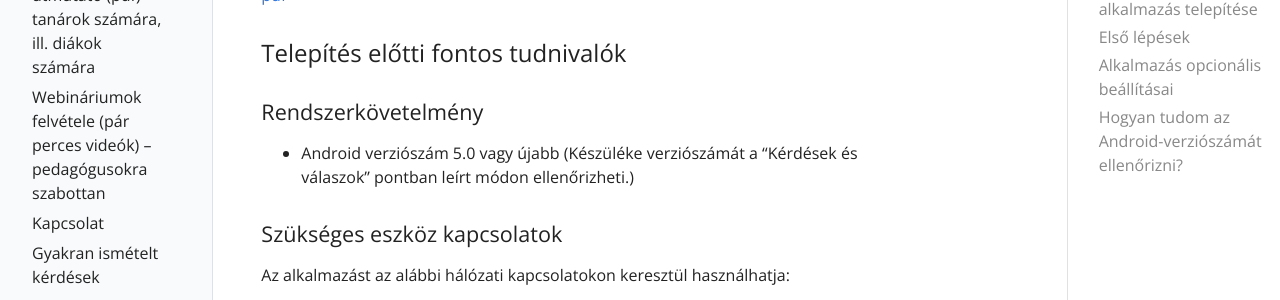
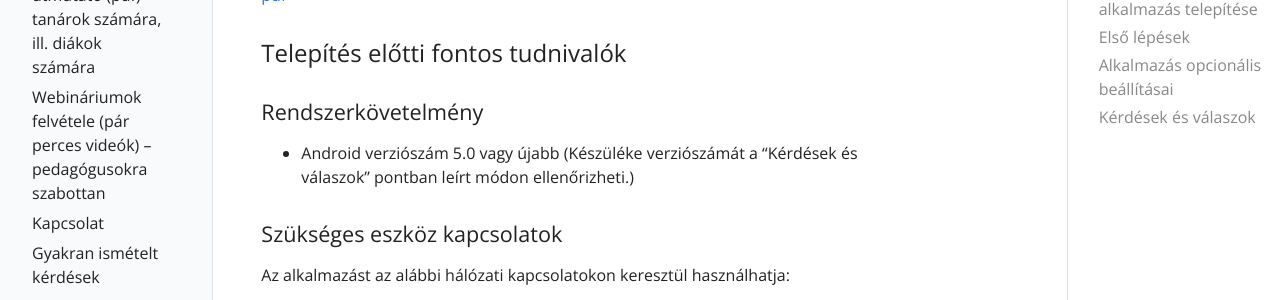
Before and after one commit to suliwebex/suliwebex.github.io, a Jekyll site: the page built from pages/install.md, in a window 1280 px wide. Shown: the part 303-603 px from the top of the page. Built offline with Jekyll 4.4.1, drawn with Linux system fonts in a browser that asks for light colours.

Commit message:
header fix

```diff
--- a/pages/install.md
+++ b/pages/install.md
@@ -101,9 +101,9 @@ Javasolt használat: Annak érdekében, hogy az alkalmazás Wi-Fi kapcsolat hiá
 
     ![Google Play](/assets/img/install/androidusemobiledata.jpg)
 
-#### Kérdések és válaszok
+### Kérdések és válaszok
 
-### Hogyan tudom az Android-verziószámát ellenőrizni?
+#### Hogyan tudom az Android-verziószámát ellenőrizni?
 
 1. Nyissa meg a telefon Beállítások alkalmazását.
 2. Koppintson alul a Rendszer Majd Speciális Majd Rendszerfrissítés lehetőségre.
```
